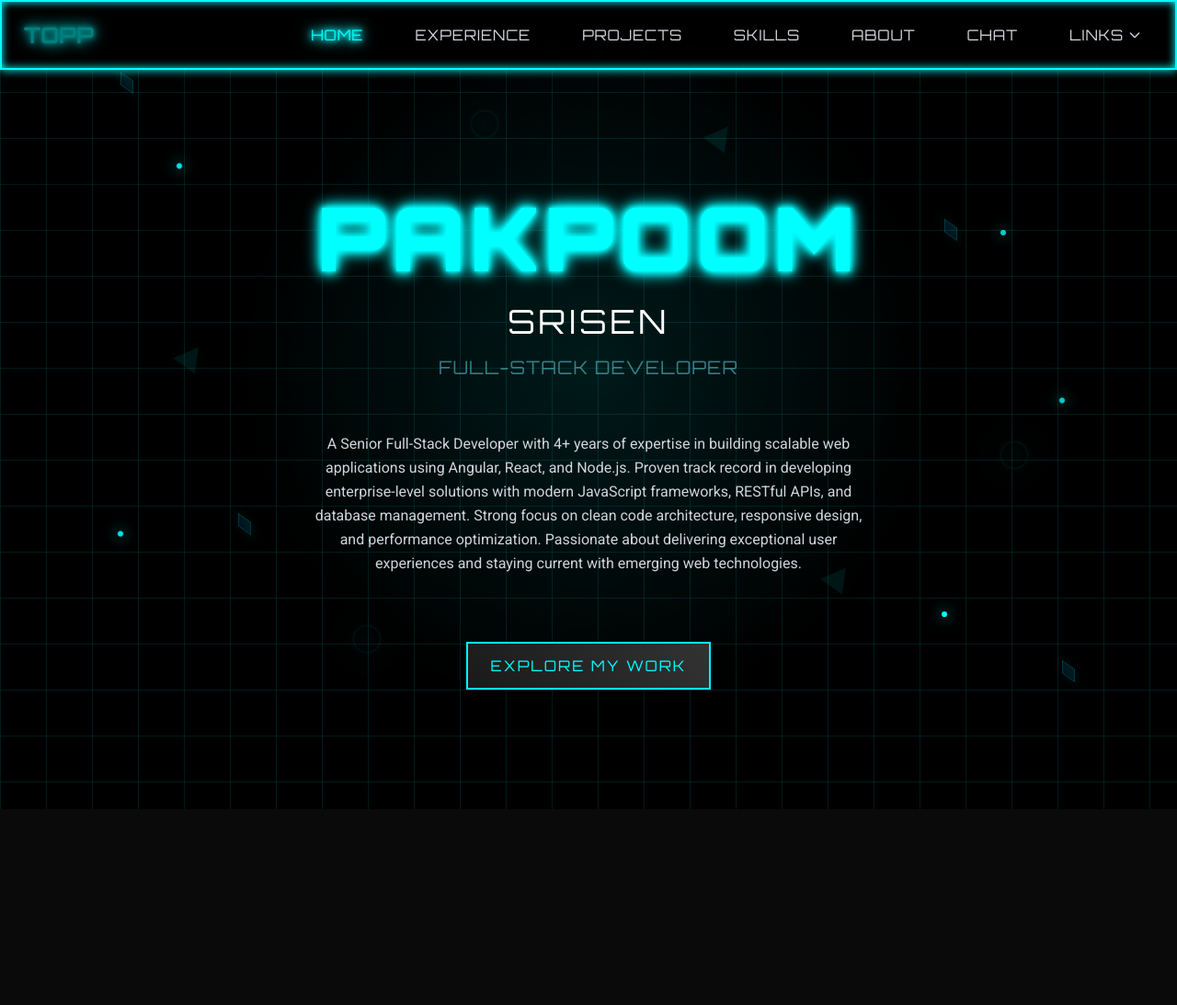
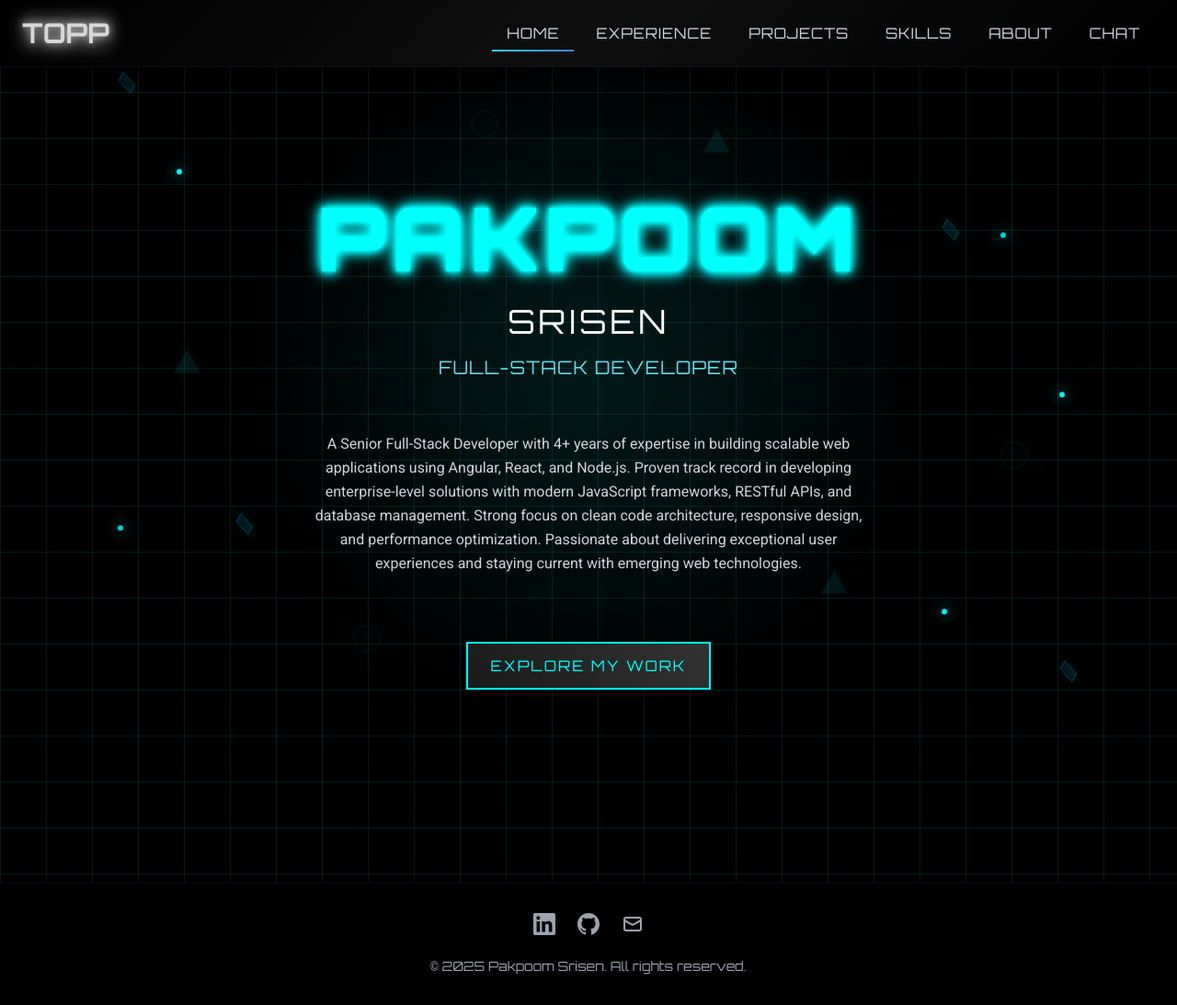
Before and after one commit to prkpwm/portfolio-tailwind-neon, an Angular app: page / in a window 1280 px wide. Shown: the whole page at 92% size. Before the commit the page ends 880 px from the top, so only its background shows below. Built offline with nearby package versions, Linux system fonts and the light colour scheme.

Commit message:
Update navigation and footer: dark mirror glass nav, 1000px mobile breakpoint, scroll-to-top button, social links, staggered animations

```diff
--- a/src/app/app.component.html
+++ b/src/app/app.component.html
@@ -109,6 +109,9 @@
     </app-chat>
 
   </main>
+
+  <!-- Footer -->
+  <app-footer></app-footer>
 </div>
 
 <router-outlet></router-outlet>
--- a/src/app/app.module.ts
+++ b/src/app/app.module.ts
@@ -16,6 +16,7 @@ import { InfoDetailModalComponent } from './components/modals/info-detail-modal.
 import { SkillsComponent } from './components/skills/skills.component';
 import { ChatComponent } from './components/chat/chat.component';
 import { NavigationComponent } from './components/navigation/navigation.component';
+import { FooterComponent } from './components/footer/footer.component';
 
 @NgModule({
   declarations: [
@@ -30,7 +31,8 @@ import { NavigationComponent } from './components/navigation/navigation.componen
     InfoDetailModalComponent,
     SkillsComponent,
     ChatComponent,
-    NavigationComponent
+    NavigationComponent,
+    FooterComponent
   ],
   imports: [
     BrowserModule,
--- a/src/app/components/experience/experience.component.html
+++ b/src/app/components/experience/experience.component.html
@@ -11,7 +11,7 @@
     <h2 class="text-4xl font-bold neon-text mb-12 text-center uppercase tracking-wider animate-pulse-neon">Work Experience</h2>
 
     <div class="space-y-8">
-      <div *ngFor="let work of workExperience"
+      <div *ngFor="let work of workExperience; let i = index"
            (click)="onShowWorkDetail(work)"
            class="enhanced-card tech-card p-8 rounded-lg hover:neon-glow transition-all slide-in cursor-pointer">
         <div class="card-glow"></div>
--- /dev/null
+++ b/src/app/components/footer/footer.component.html
@@ -0,0 +1,39 @@
+<footer class="bg-black/95 backdrop-blur-xl border-t border-gray-800/30 py-8 mt-20 relative">
+  <div class="max-w-7xl mx-auto px-6">
+    <!-- Social Links -->
+    <div class="flex justify-center space-x-6 mb-6">
+      <a href="https://linkedin.com/in/prkpwm" target="_blank" class="text-gray-400 hover:text-cyan-400 transition-colors duration-300">
+        <svg class="w-6 h-6" fill="currentColor" viewBox="0 0 24 24">
+          <path d="M20.447 20.452h-3.554v-5.569c0-1.328-.027-3.037-1.852-3.037-1.853 0-2.136 1.445-2.136 2.939v5.667H9.351V9h3.414v1.561h.046c.477-.9 1.637-1.85 3.37-1.85 3.601 0 4.267 2.37 4.267 5.455v6.286zM5.337 7.433c-1.144 0-2.063-.926-2.063-2.065 0-1.138.92-2.063 2.063-2.063 1.14 0 2.064.925 2.064 2.063 0 1.139-.925 2.065-2.064 2.065zm1.782 13.019H3.555V9h3.564v11.452zM22.225 0H1.771C.792 0 0 .774 0 1.729v20.542C0 23.227.792 24 1.771 24h20.451C23.2 24 24 23.227 24 22.271V1.729C24 .774 23.2 0 22.222 0h.003z"/>
+        </svg>
+      </a>
+      <a href="https://github.com/prkpwm" target="_blank" class="text-gray-400 hover:text-cyan-400 transition-colors duration-300">
+        <svg class="w-6 h-6" fill="currentColor" viewBox="0 0 24 24">
+          <path d="M12 0c-6.626 0-12 5.373-12 12 0 5.302 3.438 9.8 8.207 11.387.599.111.793-.261.793-.577v-2.234c-3.338.726-4.033-1.416-4.033-1.416-.546-1.387-1.333-1.756-1.333-1.756-1.089-.745.083-.729.083-.729 1.205.084 1.839 1.237 1.839 1.237 1.07 1.834 2.807 1.304 3.492.997.107-.775.418-1.305.762-1.604-2.665-.305-5.467-1.334-5.467-5.931 0-1.311.469-2.381 1.236-3.221-.124-.303-.535-1.524.117-3.176 0 0 1.008-.322 3.301 1.23.957-.266 1.983-.399 3.003-.404 1.02.005 2.047.138 3.006.404 2.291-1.552 3.297-1.23 3.297-1.23.653 1.653.242 2.874.118 3.176.77.84 1.235 1.911 1.235 3.221 0 4.609-2.807 5.624-5.479 5.921.43.372.823 1.102.823 2.222v3.293c0 .319.192.694.801.576 4.765-1.589 8.199-6.086 8.199-11.386 0-6.627-5.373-12-12-12z"/>
+        </svg>
+      </a>
+      <a href="mailto:prkpwm.dev@gmail.com" class="text-gray-400 hover:text-cyan-400 transition-colors duration-300">
+        <svg class="w-6 h-6" fill="none" stroke="currentColor" viewBox="0 0 24 24">
+          <path stroke-linecap="round" stroke-linejoin="round" stroke-width="2" d="M3 8l7.89 4.26a2 2 0 002.22 0L21 8M5 19h14a2 2 0 002-2V7a2 2 0 00-2-2H5a2 2 0 00-2 2v10a2 2 0 002 2z"></path>
+        </svg>
+      </a>
+    </div>
+
+    <!-- Copyright -->
+    <div class="text-center">
+      <p class="text-gray-400 text-sm">
+        © {{ currentYear }} Pakpoom Srisen. All rights reserved.
+      </p>
+    </div>
+  </div>
+
+  <!-- Scroll to Top Button -->
+  <button *ngIf="showScrollButton"
+          (click)="scrollToTop()"
+          class="fixed bg-gradient-to-br from-cyan-500/15 to-blue-600/15 hover:from-cyan-400/25 hover:to-blue-500/25 text-cyan-300 hover:text-white p-4 backdrop-blur-xl border border-cyan-400/30 transition-all duration-500 hover:scale-125 hover:rotate-12 z-50 group"
+          style="bottom: 1.5rem; right: 1.5rem; clip-path: polygon(50% 0%, 100% 25%, 100% 75%, 50% 100%, 0% 75%, 0% 25%); box-shadow: 0 0 40px rgba(6, 182, 212, 0.4), inset 0 0 20px rgba(6, 182, 212, 0.1);">
+    <svg class="w-6 h-6 group-hover:animate-bounce" fill="none" stroke="currentColor" viewBox="0 0 24 24" stroke-width="2.5">
+      <path stroke-linecap="round" stroke-linejoin="round" d="M5 10l7-7m0 0l7 7m-7-7v18"></path>
+    </svg>
+  </button>
+</footer>
--- /dev/null
+++ b/src/app/components/footer/footer.component.scss
@@ -0,0 +1 @@
+// Footer component styles
--- /dev/null
+++ b/src/app/components/footer/footer.component.ts
@@ -0,0 +1,20 @@
+import { Component, HostListener } from '@angular/core';
+
+@Component({
+  selector: 'app-footer',
+  templateUrl: './footer.component.html',
+  styleUrls: ['./footer.component.scss']
+})
+export class FooterComponent {
+  currentYear = new Date().getFullYear();
+  showScrollButton = false;
+
+  @HostListener('window:scroll', [])
+  onWindowScroll() {
+    this.showScrollButton = window.pageYOffset > 300;
+  }
+
+  scrollToTop() {
+    window.scrollTo({ top: 0, behavior: 'smooth' });
+  }
+}
--- a/src/app/components/home/home.component.html
+++ b/src/app/components/home/home.component.html
@@ -19,7 +19,7 @@
     <div class="text-gray-300 mb-12 max-w-2xl mx-auto leading-relaxed detail-text enhanced-card p-6 rounded-lg">
       {{ info[0]?.content }}
     </div>
-    <button (click)="onNavigateToSection('about')" class="cyber-button enhanced-button">
+    <button (click)="onNavigateToSection('experience')" class="cyber-button enhanced-button">
       EXPLORE MY WORK
     </button>
   </div>
--- a/src/app/components/navigation/navigation.component.html
+++ b/src/app/components/navigation/navigation.component.html
@@ -1,55 +1,72 @@
-<nav class="fixed top-0 w-full z-50 bg-black/80 backdrop-blur-sm neon-border border-t-0 border-l-0 border-r-0">
+<nav class="fixed top-0 w-full z-50 bg-black/95 backdrop-blur-xl border-b border-gray-800/30 shadow-2xl" style="background: linear-gradient(135deg, rgba(0,0,0,0.98) 0%, rgba(15,15,15,0.95) 50%, rgba(0,0,0,0.98) 100%); backdrop-filter: blur(20px) saturate(180%);">
+  <style>
+    @media (min-width: 1000px) {
+      .desktop-menu { display: flex !important; }
+      .mobile-menu-btn { display: none !important; }
+    }
+    @media (max-width: 999px) {
+      .desktop-menu { display: none !important; }
+      .mobile-menu-btn { display: block !important; }
+    }
+  </style>
+
   <div class="max-w-7xl mx-auto px-6 py-4">
     <div class="flex justify-between items-center">
       <div class="flex items-center space-x-3">
-        <h1 class="text-2xl font-bold neon-text pulse-animation">TOPP</h1>
+        <div class="relative">
+          <h1 class="text-3xl font-bold text-white animate-pulse" style="text-shadow: 0 0 10px rgba(255,255,255,0.8), 0 0 20px rgba(255,255,255,0.6), 0 0 30px rgba(255,255,255,0.4);">TOPP</h1>
+          <div class="absolute -inset-1 bg-white/10 rounded-lg blur opacity-75"></div>
+        </div>
       </div>
 
       <!-- Desktop Menu -->
-      <div class="hidden md:flex space-x-8 items-center">
+      <div class="desktop-menu space-x-2 items-center">
         <button (click)="onNavigateToSection('home')"
-                class="nav-item nav-button text-gray-300 hover:text-cyan-400 transition-colors uppercase tracking-wider px-3 py-2 rounded"
-                [class.neon-text]="currentSection === 'home'">Home</button>
+                class="relative px-4 py-2 text-gray-300 hover:text-white transition-all duration-300 uppercase tracking-wider font-medium group"
+                [class.text-cyan-400]="currentSection === 'home'">
+          <span class="relative z-10">Home</span>
+          <div class="absolute inset-0 bg-gradient-to-r from-cyan-500/0 via-cyan-500/20 to-cyan-500/0 rounded-lg opacity-0 group-hover:opacity-100 transition-opacity duration-300"></div>
+          <div *ngIf="currentSection === 'home'" class="absolute bottom-0 left-0 right-0 h-0.5 bg-gradient-to-r from-cyan-400 to-blue-500"></div>
+        </button>
         <button (click)="onNavigateToSection('experience')"
-                class="nav-item nav-button text-gray-300 hover:text-cyan-400 transition-colors uppercase tracking-wider px-3 py-2 rounded"
-                [class.neon-text]="currentSection === 'experience'">Experience</button>
+                class="relative px-4 py-2 text-gray-300 hover:text-white transition-all duration-300 uppercase tracking-wider font-medium group"
+                [class.text-cyan-400]="currentSection === 'experience'">
+          <span class="relative z-10">Experience</span>
+          <div class="absolute inset-0 bg-gradient-to-r from-cyan-500/0 via-cyan-500/20 to-cyan-500/0 rounded-lg opacity-0 group-hover:opacity-100 transition-opacity duration-300"></div>
+          <div *ngIf="currentSection === 'experience'" class="absolute bottom-0 left-0 right-0 h-0.5 bg-gradient-to-r from-cyan-400 to-blue-500"></div>
+        </button>
         <button (click)="onNavigateToSection('projects')"
-                class="nav-item nav-button text-gray-300 hover:text-cyan-400 transition-colors uppercase tracking-wider px-3 py-2 rounded"
-                [class.neon-text]="currentSection === 'projects'">Projects</button>
+                class="relative px-4 py-2 text-gray-300 hover:text-white transition-all duration-300 uppercase tracking-wider font-medium group"
+                [class.text-cyan-400]="currentSection === 'projects'">
+          <span class="relative z-10">Projects</span>
+          <div class="absolute inset-0 bg-gradient-to-r from-cyan-500/0 via-cyan-500/20 to-cyan-500/0 rounded-lg opacity-0 group-hover:opacity-100 transition-opacity duration-300"></div>
+          <div *ngIf="currentSection === 'projects'" class="absolute bottom-0 left-0 right-0 h-0.5 bg-gradient-to-r from-cyan-400 to-blue-500"></div>
+        </button>
         <button (click)="onNavigateToSection('skills')"
-                class="nav-item nav-button text-gray-300 hover:text-cyan-400 transition-colors uppercase tracking-wider px-3 py-2 rounded"
-                [class.neon-text]="currentSection === 'skills'">Skills</button>
+                class="relative px-4 py-2 text-gray-300 hover:text-white transition-all duration-300 uppercase tracking-wider font-medium group"
+                [class.text-cyan-400]="currentSection === 'skills'">
+          <span class="relative z-10">Skills</span>
+          <div class="absolute inset-0 bg-gradient-to-r from-cyan-500/0 via-cyan-500/20 to-cyan-500/0 rounded-lg opacity-0 group-hover:opacity-100 transition-opacity duration-300"></div>
+          <div *ngIf="currentSection === 'skills'" class="absolute bottom-0 left-0 right-0 h-0.5 bg-gradient-to-r from-cyan-400 to-blue-500"></div>
+        </button>
         <button (click)="onNavigateToSection('about')"
-                class="nav-item nav-button text-gray-300 hover:text-cyan-400 transition-colors uppercase tracking-wider px-3 py-2 rounded"
-                [class.neon-text]="currentSection === 'about'">About</button>
+                class="relative px-4 py-2 text-gray-300 hover:text-white transition-all duration-300 uppercase tracking-wider font-medium group"
+                [class.text-cyan-400]="currentSection === 'about'">
+          <span class="relative z-10">About</span>
+          <div class="absolute inset-0 bg-gradient-to-r from-cyan-500/0 via-cyan-500/20 to-cyan-500/0 rounded-lg opacity-0 group-hover:opacity-100 transition-opacity duration-300"></div>
+          <div *ngIf="currentSection === 'about'" class="absolute bottom-0 left-0 right-0 h-0.5 bg-gradient-to-r from-cyan-400 to-blue-500"></div>
+        </button>
         <button (click)="onNavigateToSection('chat')"
-                class="nav-item nav-button text-gray-300 hover:text-cyan-400 transition-colors uppercase tracking-wider px-3 py-2 rounded"
-                [class.neon-text]="currentSection === 'chat'">Chat</button>
-
-        <!-- Links Dropdown -->
-        <div class="relative" id="links-dropdown">
-          <button (click)="onToggleLinksMenu()" class="nav-item nav-button text-gray-300 hover:text-cyan-400 transition-colors uppercase tracking-wider flex items-center px-3 py-2 rounded nav-glow">
-            Links
-            <svg class="w-4 h-4 ml-1 transition-transform duration-300" [class.rotate-180]="showLinksMenu" fill="none" stroke="currentColor" viewBox="0 0 24 24">
-              <path stroke-linecap="round" stroke-linejoin="round" stroke-width="2" d="M19 9l-7 7-7-7"></path>
-            </svg>
-          </button>
-          <div *ngIf="showLinksMenu" class="dropdown-menu absolute top-full right-0 mt-2 w-40 bg-gray-900/95 border border-cyan-500/30 rounded-lg shadow-lg z-50">
-            <button (click)="onOpenResume()" class="dropdown-item w-full text-left px-4 py-3 text-gray-300 hover:text-cyan-400 transition-colors uppercase tracking-wider text-sm flex items-center">
-              <span class="mr-3 text-lg">📄</span>Resume
-            </button>
-            <button (click)="onOpenGithub()" class="dropdown-item w-full text-left px-4 py-3 text-gray-300 hover:text-cyan-400 transition-colors uppercase tracking-wider text-sm flex items-center">
-              <span class="mr-3 text-lg">💻</span>GitHub
-            </button>
-            <button (click)="onOpenLinkedin()" class="dropdown-item w-full text-left px-4 py-3 text-gray-300 hover:text-cyan-400 transition-colors uppercase tracking-wider text-sm flex items-center">
-              <span class="mr-3 text-lg">💼</span>LinkedIn
-            </button>
-          </div>
-        </div>
+                class="relative px-4 py-2 text-gray-300 hover:text-white transition-all duration-300 uppercase tracking-wider font-medium group"
+                [class.text-cyan-400]="currentSection === 'chat'">
+          <span class="relative z-10">Chat</span>
+          <div class="absolute inset-0 bg-gradient-to-r from-cyan-500/0 via-cyan-500/20 to-cyan-500/0 rounded-lg opacity-0 group-hover:opacity-100 transition-opacity duration-300"></div>
+          <div *ngIf="currentSection === 'chat'" class="absolute bottom-0 left-0 right-0 h-0.5 bg-gradient-to-r from-cyan-400 to-blue-500"></div>
+        </button>
       </div>
 
       <!-- Mobile Menu Button -->
-      <button (click)="onToggleMobileMenu()" class="md:hidden text-cyan-400 hover:text-cyan-300 p-2 -m-2">
+      <button (click)="onToggleMobileMenu()" class="mobile-menu-btn text-cyan-400 hover:text-cyan-300 p-2 -m-2">
         <svg class="w-6 h-6" fill="none" stroke="currentColor" viewBox="0 0 24 24">
           <path *ngIf="!mobileMenuOpen" stroke-linecap="round" stroke-linejoin="round" stroke-width="2" d="M4 6h16M4 12h16M4 18h16"></path>
           <path *ngIf="mobileMenuOpen" stroke-linecap="round" stroke-linejoin="round" stroke-width="2" d="M6 18L18 6M6 6l12 12"></path>
@@ -58,65 +75,26 @@
     </div>
 
     <!-- Mobile Menu -->
-    <div id="mobile-menu" class="mobile-menu md:hidden mt-4 pb-4 border-t border-gray-700 transition-all duration-300 ease-in-out transform"
-         [class.open]="mobileMenuOpen"
-         [class.opacity-100]="mobileMenuOpen"
-         [class.opacity-0]="!mobileMenuOpen"
-         [class.translate-y-0]="mobileMenuOpen"
-         [class.-translate-y-4]="!mobileMenuOpen"
-         [class.scale-100]="mobileMenuOpen"
-         [class.scale-95]="!mobileMenuOpen"
-         [style.display]="mobileMenuOpen ? 'block' : 'none'">
-      <div class="flex flex-col space-y-4 pt-4 transition-all duration-200 delay-100">
+    <div *ngIf="mobileMenuOpen" class="mt-4 pb-4 border-t border-gray-700">
+      <div class="flex flex-col space-y-4 pt-4">
         <button (click)="onNavigateToSection('home')"
-                class="mobile-nav-item text-gray-300 hover:text-cyan-400 transition-all duration-300 uppercase tracking-wider text-left px-3 py-2 rounded nav-glow transform hover:scale-105 hover:translate-x-2"
-                [class.neon-text]="currentSection === 'home'"
-                style="animation-delay: 0.1s">Home</button>
+                class="text-gray-300 hover:text-cyan-400 transition-all duration-300 uppercase tracking-wider text-left px-3 py-2"
+                [class.text-cyan-400]="currentSection === 'home'">Home</button>
         <button (click)="onNavigateToSection('experience')"
-                class="mobile-nav-item text-gray-300 hover:text-cyan-400 transition-all duration-300 uppercase tracking-wider text-left px-3 py-2 rounded nav-glow transform hover:scale-105 hover:translate-x-2"
-                [class.neon-text]="currentSection === 'experience'"
-                style="animation-delay: 0.2s">Experience</button>
+                class="text-gray-300 hover:text-cyan-400 transition-all duration-300 uppercase tracking-wider text-left px-3 py-2"
+                [class.text-cyan-400]="currentSection === 'experience'">Experience</button>
         <button (click)="onNavigateToSection('projects')"
-                class="mobile-nav-item text-gray-300 hover:text-cyan-400 transition-all duration-300 uppercase tracking-wider text-left px-3 py-2 rounded nav-glow transform hover:scale-105 hover:translate-x-2"
-                [class.neon-text]="currentSection === 'projects'"
-                style="animation-delay: 0.3s">Projects</button>
+                class="text-gray-300 hover:text-cyan-400 transition-all duration-300 uppercase tracking-wider text-left px-3 py-2"
+                [class.text-cyan-400]="currentSection === 'projects'">Projects</button>
         <button (click)="onNavigateToSection('skills')"
-                class="mobile-nav-item text-gray-300 hover:text-cyan-400 transition-all duration-300 uppercase tracking-wider text-left px-3 py-2 rounded nav-glow transform hover:scale-105 hover:translate-x-2"
-                [class.neon-text]="currentSection === 'skills'"
-                style="animation-delay: 0.4s">Skills</button>
+                class="text-gray-300 hover:text-cyan-400 transition-all duration-300 uppercase tracking-wider text-left px-3 py-2"
+                [class.text-cyan-400]="currentSection === 'skills'">Skills</button>
         <button (click)="onNavigateToSection('about')"
-                class="mobile-nav-item text-gray-300 hover:text-cyan-400 transition-all duration-300 uppercase tracking-wider text-left px-3 py-2 rounded nav-glow transform hover:scale-105 hover:translate-x-2"
-                [class.neon-text]="currentSection === 'about'"
-                style="animation-delay: 0.5s">About</button>
+                class="text-gray-300 hover:text-cyan-400 transition-all duration-300 uppercase tracking-wider text-left px-3 py-2"
+                [class.text-cyan-400]="currentSection === 'about'">About</button>
         <button (click)="onNavigateToSection('chat')"
-                class="mobile-nav-item text-gray-300 hover:text-cyan-400 transition-all duration-300 uppercase tracking-wider text-left px-3 py-2 rounded nav-glow transform hover:scale-105 hover:translate-x-2"
-                [class.neon-text]="currentSection === 'chat'"
-                style="animation-delay: 0.6s">Chat</button>
-
-        <!-- Mobile Links Submenu -->
-        <div id="mobile-links-dropdown" style="animation-delay: 0.7s">
-          <button (click)="onToggleMobileLinks()"
-                  class="text-gray-300 hover:text-cyan-400 transition-all duration-300 uppercase tracking-wider text-left flex items-center transform hover:scale-105 hover:translate-x-2">
-            Links
-            <svg class="w-4 h-4 ml-1 transition-transform duration-300" [class.rotate-180]="mobileLinksOpen" fill="none" stroke="currentColor" viewBox="0 0 24 24">
-              <path stroke-linecap="round" stroke-linejoin="round" stroke-width="2" d="M19 9l-7 7-7-7"></path>
-            </svg>
-          </button>
-          <div *ngIf="mobileLinksOpen" class="ml-4 space-y-2 animate-pulse">
-            <button (click)="onOpenLinkedin()"
-               class="block text-gray-300 hover:text-cyan-400 transition-all duration-300 uppercase tracking-wider text-left text-sm transform hover:scale-105 hover:translate-x-1">
-              LinkedIn
-            </button>
-            <button (click)="onOpenResume()"
-               class="block text-gray-300 hover:text-cyan-400 transition-all duration-300 uppercase tracking-wider text-left text-sm transform hover:scale-105 hover:translate-x-1">
-              Resume
-            </button>
-            <button (click)="onOpenGithub()"
-               class="block text-gray-300 hover:text-cyan-400 transition-all duration-300 uppercase tracking-wider text-left text-sm transform hover:scale-105 hover:translate-x-1">
-              GitHub
-            </button>
-          </div>
-        </div>
+                class="text-gray-300 hover:text-cyan-400 transition-all duration-300 uppercase tracking-wider text-left px-3 py-2"
+                [class.text-cyan-400]="currentSection === 'chat'">Chat</button>
       </div>
     </div>
   </div>
```
